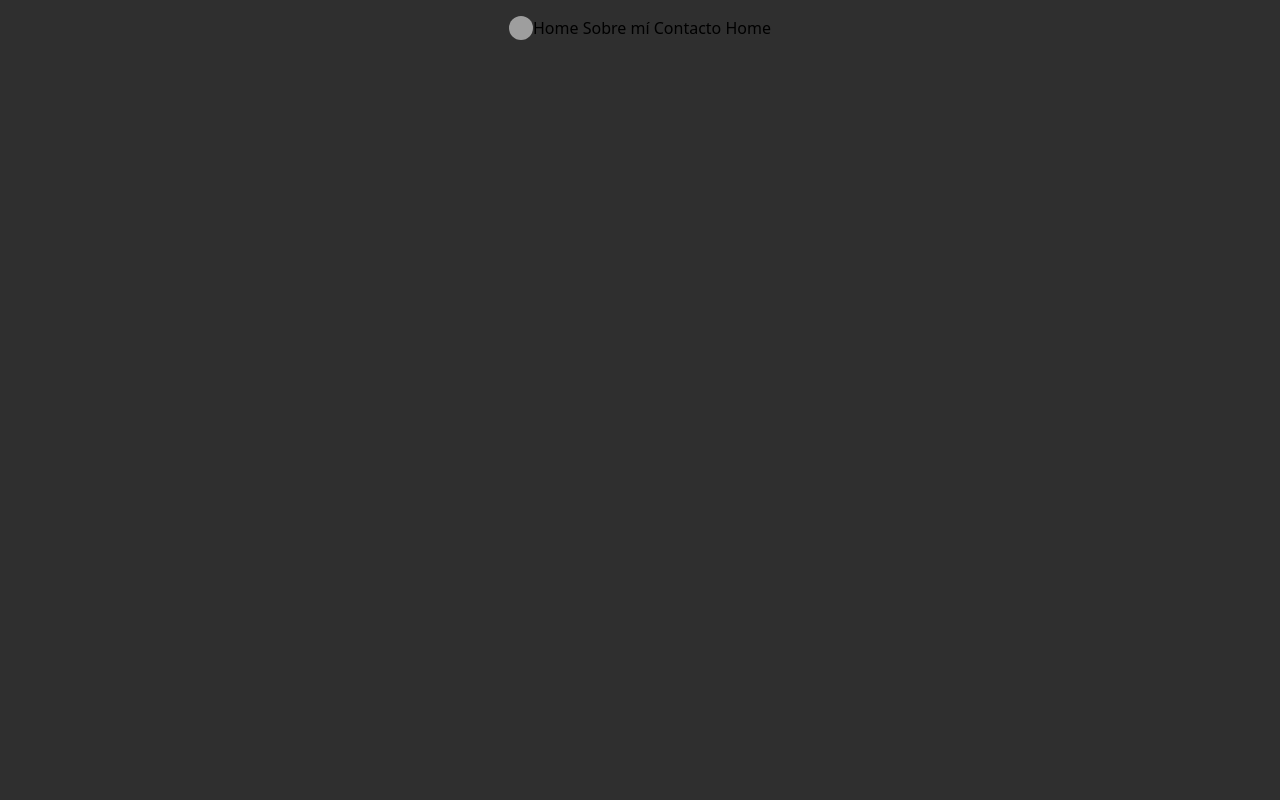
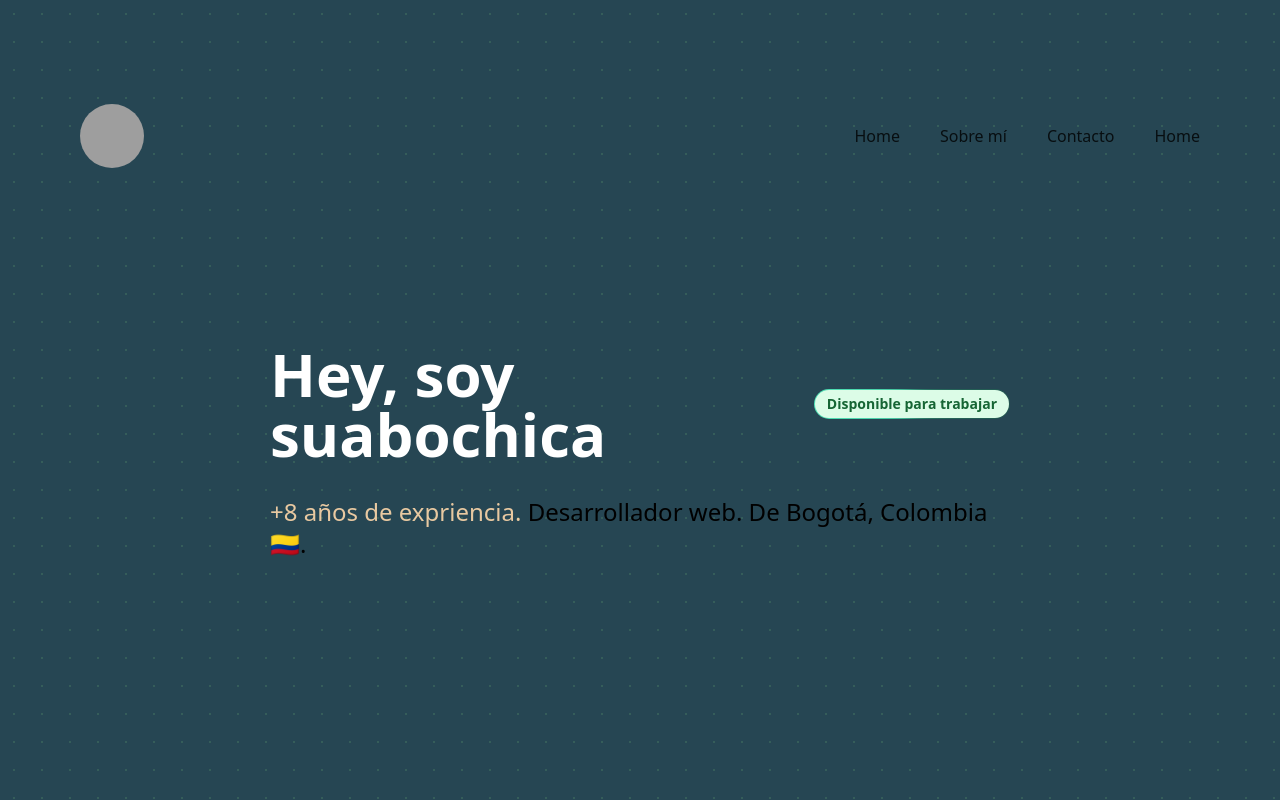
Before and after one commit to suabochica/astrojs-playground, an Astro site in the folder projects/03-portafolio-dev/: page / in a window 1280 px wide. Built offline with nearby package versions, Linux system fonts and the light colour scheme; Astro itself is replaced by a stand-in of ours; grey boxes are pictures that could not be loaded.

Commit message:
astro: portafolio web header and badge components.

```diff
--- a/projects/03-portafolio-dev/package.json
+++ b/projects/03-portafolio-dev/package.json
@@ -12,6 +12,7 @@
   "dependencies": {
     "@astrojs/check": "^0.5.6",
     "@astrojs/tailwind": "^5.1.0",
+    "@fontsource-variable/onest": "^5.0.3",
     "astro": "^4.4.15",
     "tailwindcss": "^3.4.1",
     "typescript": "^5.4.2"
--- /dev/null
+++ b/projects/03-portafolio-dev/src/components/Badge.astro
@@ -0,0 +1,29 @@
+<div class="flex items-center">
+  <span class="relative inline-flex overflow-hidden rounded-full p-[1px]">
+    <span
+      class="absolute
+        inset-[-1000%]
+        animate-[spin_2s_linear_infinite]
+        bg-[conic-gradient(from_90deg_at_50%_50%,#51E4B8_0%,#21554E_50%,#51E4B8_100%)]"
+    ></span>
+    <div
+      class="inline-flex
+        items-center
+        justify-center
+        w-full
+        px-3
+        py-1
+        text-sm
+        text-green-800
+        bg-green-100
+        rounded-full
+        cursor-pointer
+        dark:bg-gray-800
+        dark:text-white/80
+        backdrop-blur-3xl
+        whitespace-nowrap"
+    >
+      <slot />
+    </div>
+  </span>
+</div>
--- a/projects/03-portafolio-dev/src/components/Header.astro
+++ b/projects/03-portafolio-dev/src/components/Header.astro
@@ -1,10 +1,10 @@
-<header class="flex justify-center items-center py-4 w-[1120px]">
+<header class="flex justify-between items-center py-4 w-[1120px] mx-auto mt-2">
   <img
-    class="rounded-full w-6 h-6"
+    class="rounded-full w-16 h-16"
     src="https://suabochica.com/sua_profile.jpg"
     alt="suabochica"
   />
-  <nav>
+  <nav class="flex flex-row gap-x-10 opacity-80">
     <a href="/">Home</a>
     <a href="/about">Sobre mí</a>
     <a href="/projects">Contacto</a>
--- a/projects/03-portafolio-dev/src/layouts/Layout.astro
+++ b/projects/03-portafolio-dev/src/layouts/Layout.astro
@@ -1,4 +1,8 @@
 ---
+import "@fontsource-variable/onest";
+
+import Header from "../components/Header.astro";
+
 interface Props {
 	title: string;
 }
@@ -16,19 +20,30 @@ const { title } = Astro.props;
 		<meta name="generator" content={Astro.generator} />
 		<title>{title}</title>
 	</head>
+
 	<body>
+		<div
+			class="absolute top-0 z-[-2] h-screen w-screen bg-[#033431] bg-[radial-gradient(#ffffff33_1px,#264653_1px)] bg-[size:28px_28px]"
+		>
+		</div>
+		<Header />
 		<slot />
 	</body>
 </html>
+
 <style is:global>
 	:root {
+		color-scheme: light dark;
 	}
+
 	html {
-		font-family: system-ui, sans-serif;
+		font-family: "Onest Variable", system-ui, sans-serif;
 	}
+
 	body {
 		display: flex;
+		flex-direction: column;
 		justify-content: center;
-		background-color: #2f2f2f;
+		min-height: 100vh;
 	}
 </style>
--- a/projects/03-portafolio-dev/src/pages/index.astro
+++ b/projects/03-portafolio-dev/src/pages/index.astro
@@ -1,11 +1,26 @@
 ---
 import Layout from "../layouts/Layout.astro";
-import Header from "../components/Header.astro";
+import Badge from "../components/Badge.astro";
 ---
 
 <Layout title="Welcome to Portafolio Web.">
 	<main>
-		<Header />
+		<section class="w-[740px] mx-auto py-40">
+			<h1 class="text-white text-6xl font-bold flex flex-row gap-x-2 pb-8">
+				Hey, soy suabochica <a
+					href="https://www.linkedin.com/in/slbenitezd"
+					target="_blank"
+					rel="noopener"
+					class="flex justify-center items-center"
+				>
+					<Badge>Disponible para trabajar</Badge>
+				</a>
+			</h1>
+			<h2 class="text-2xl text-wrap">
+				<span class="text-orange-200/90">+8 años de expriencia.</span> Desarrollador
+				web. De Bogotá, Colombia 🇨🇴.
+			</h2>
+		</section>
 	</main>
 </Layout>
 
```
Also changed, not shown: pnpm-lock.yaml.
